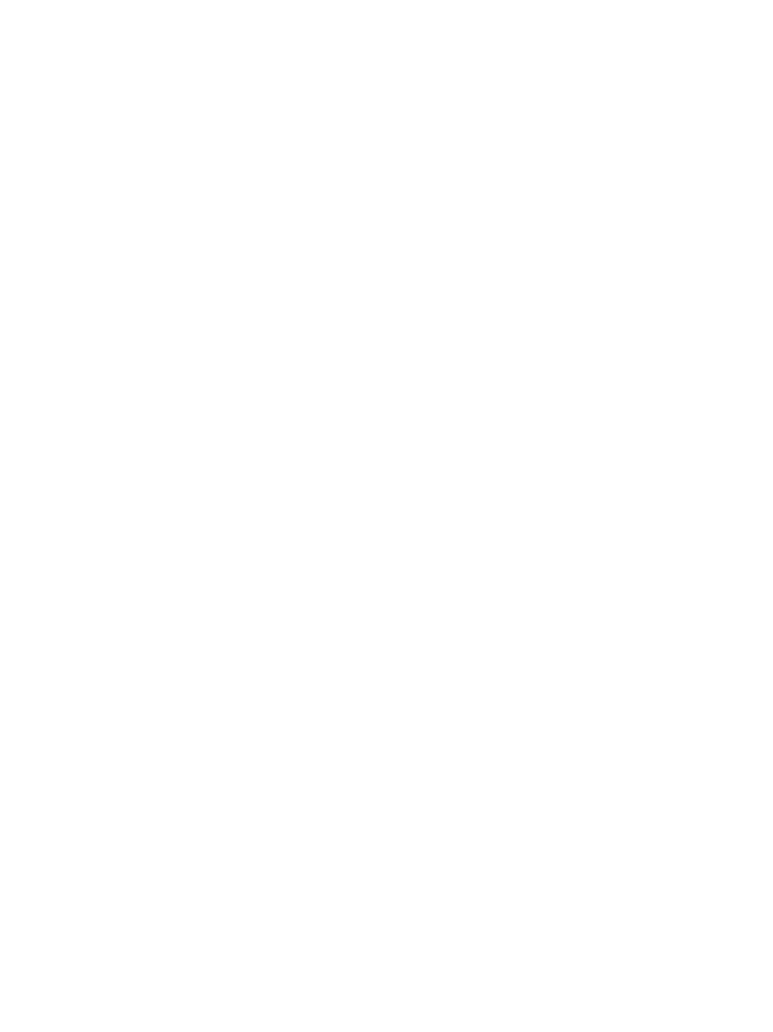
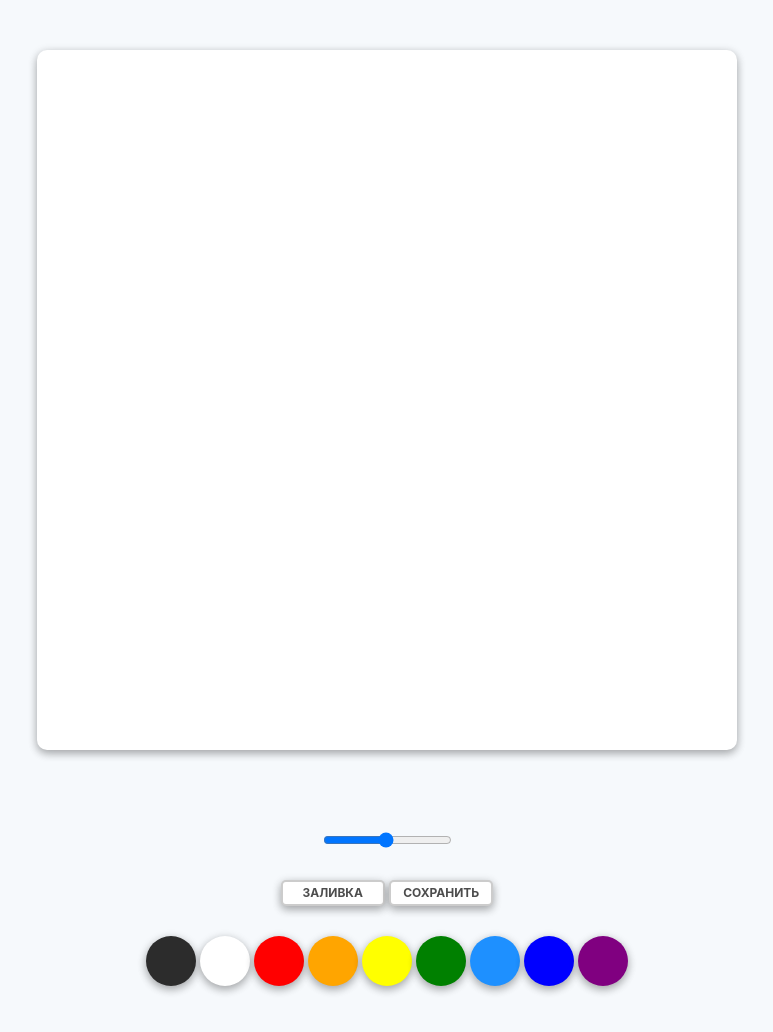
Before and after one commit to ArginP/PaintJS, a website: page index.html in a window 1280 px wide. Shown: the whole page, without its empty margins (253-1026 px from the left). Before the commit the page ends 800 px from the top, so only its background shows below. Drawn offline with Linux system fonts and the light colour scheme.

Commit message:
add basic markup, add styles

```diff
--- a/index.html
+++ b/index.html
@@ -6,8 +6,31 @@
     <link rel="stylesheet" href="style.css">
 </head>
 <body>
+    <canvas id="canvas" class="canvas"></canvas>
 
+    <div class="controls">
+        <div class="controls-range">
+            <input type="range" min="0.1" max="5.0" value="2.5" step="0.1" class="slider" id="range">
+        </div>
 
-<script src="index.js"></script>
+        <div class="controls-buttons">
+            <button class="controls-buttons" id="mode-button">Заливка</button>
+            <button class="controls-buttons" id="save-button">Сохранить</button>
+        </div>
+
+        <div class="controls-colors" id="colors">
+            <div class="controls-colors black"></div>
+            <div class="controls-colors white"></div>
+            <div class="controls-colors red"></div>
+            <div class="controls-colors orange"></div>
+            <div class="controls-colors yellow"></div>
+            <div class="controls-colors green"></div>
+            <div class="controls-colors light-blue"></div>
+            <div class="controls-colors blue"></div>
+            <div class="controls-colors purple"></div>
+        </div>
+    </div>
+
+    <script src="index.js"></script>
 </body>
 </html>
--- /dev/null
+++ b/reset.css
@@ -0,0 +1,48 @@
+/* http://meyerweb.com/eric/tools/css/reset/
+   v2.0 | 20110126
+   License: none (public domain)
+*/
+
+html, body, div, span, applet, object, iframe,
+h1, h2, h3, h4, h5, h6, p, blockquote, pre,
+a, abbr, acronym, address, big, cite, code,
+del, dfn, em, img, ins, kbd, q, s, samp,
+small, strike, strong, sub, sup, tt, var,
+b, u, i, center,
+dl, dt, dd, ol, ul, li,
+fieldset, form, label, legend,
+table, caption, tbody, tfoot, thead, tr, th, td,
+article, aside, canvas, details, embed,
+figure, figcaption, footer, header, hgroup,
+menu, nav, output, ruby, section, summary,
+time, mark, audio, video {
+    margin: 0;
+    padding: 0;
+    border: 0;
+    font-size: 100%;
+    font: inherit;
+    vertical-align: baseline;
+}
+/* HTML5 display-role reset for older browsers */
+article, aside, details, figcaption, figure,
+footer, header, hgroup, menu, nav, section {
+    display: block;
+}
+body {
+    line-height: 1;
+}
+ol, ul {
+    list-style: none;
+}
+blockquote, q {
+    quotes: none;
+}
+blockquote:before, blockquote:after,
+q:before, q:after {
+    content: '';
+    content: none;
+}
+table {
+    border-collapse: collapse;
+    border-spacing: 0;
+}
--- /dev/null
+++ b/style.scss
@@ -0,0 +1,107 @@
+@import "reset.css";
+
+$box-shadow: 0 4px 8px 0 rgba(0, 0, 0, 0.2), 0 2px 10px 0 rgba(0, 0, 0, 0.19);
+
+body {
+  background-color: #f6f9fc;
+  font-family: -apple-system,BlinkMacSystemFont,"Segoe UI",Roboto,"Helvetica Neue",Arial,sans-serif;
+  display: flex;
+  flex-direction: column;
+  align-items: center;
+  padding: 50px 0;
+  user-select: none;
+}
+
+.canvas {
+  width: 700px;
+  height: 700px;
+  background-color: white;
+  border-radius: 10px;
+  box-shadow: $box-shadow;
+}
+
+.controls {
+  margin-top: 80px;
+  display: flex;
+  flex-direction: column;
+  align-items: center;
+
+  .controls-range {
+    margin-bottom: 30px;
+  }
+
+  .controls-buttons {
+    margin-bottom: 30px;
+
+    button {
+      all: unset;
+      cursor: pointer;
+      padding: 5px 0;
+      width: 100px;
+      text-align: center;
+      font-weight: 700;
+      font-size: 12px;
+      text-transform: uppercase;
+      color: rgba(0, 0, 0, 0.7);
+      border: 2px solid rgba(0, 0, 0, 0.2);
+      border-radius: 5px;
+      box-shadow: $box-shadow;
+      background-color: white;
+
+      &:active {
+        transform: scale(0.95);
+      }
+    }
+  }
+
+  .controls-colors {
+    display: flex;
+
+    .controls-colors {
+      width: 50px;
+      height: 50px;
+      margin: 0 2px;
+      border-radius: 50%; // Элемент будет полностью круглым
+      box-shadow: $box-shadow;
+    }
+
+    .black {
+      background-color: #2c2c2c;
+    }
+
+    .white {
+      background-color: white;
+    }
+
+    .red {
+      background-color: #ff0000;
+    }
+
+    .orange {
+      background-color: orange;
+    }
+
+    .yellow {
+      background-color: yellow;
+    }
+
+    .green {
+      background-color: green;
+    }
+
+    .light-blue {
+      background-color: dodgerblue;
+    }
+
+    .blue {
+      background-color: blue;
+    }
+
+    .purple {
+      background-color: purple;
+    }
+  }
+
+
+
+}
```
Also changed, not shown: README.md (added), style.css, 1 other file.
